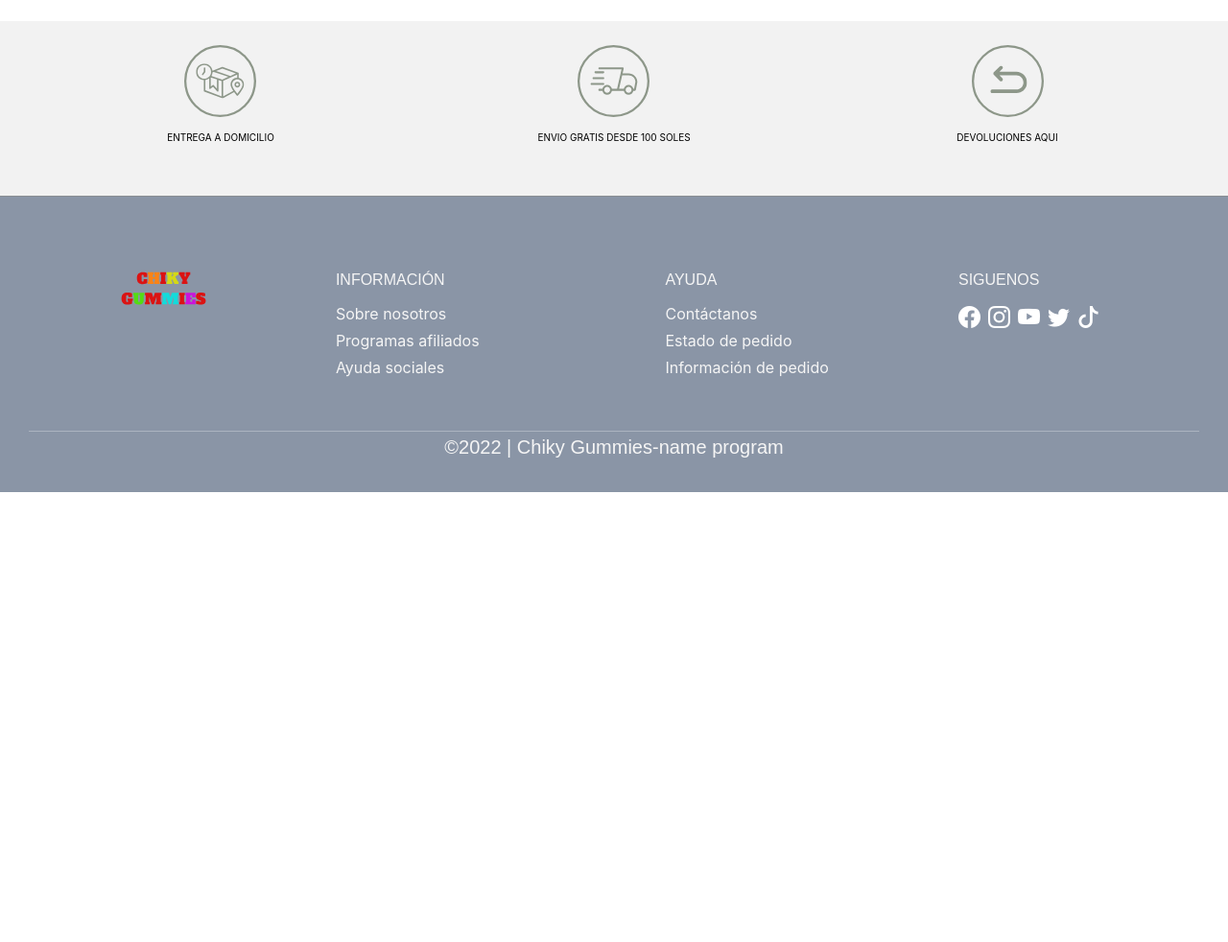
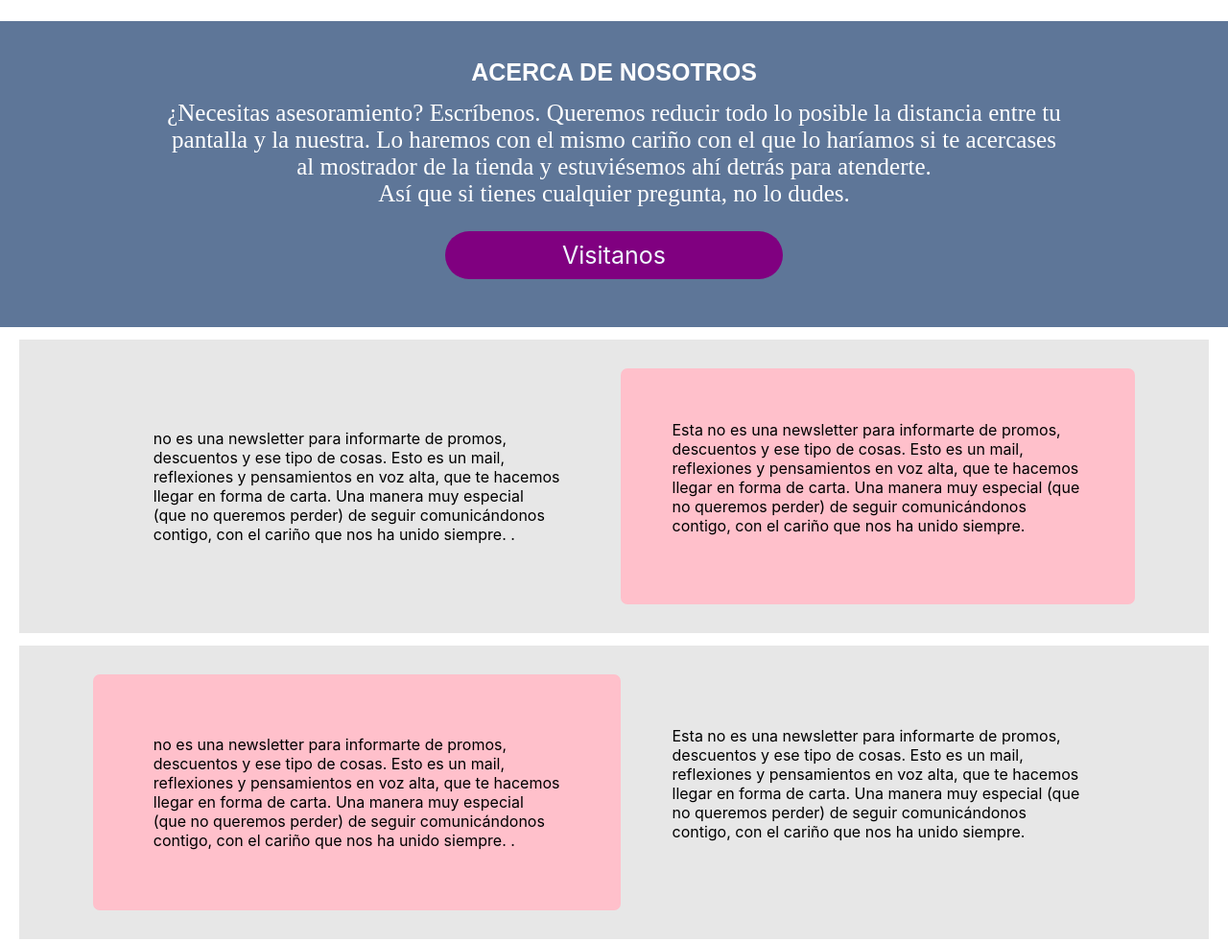
Before and after one commit to KEVIN-JOSUE/CHIKY-GUMMIES, a plain HTML site: page quienessomos.html in a window 1280 px wide. Shown: the part 160-1142 px from the top of the page at 96% size. Before the commit the page ends 800 px from the top, so only its background shows below. Drawn offline with nearby package versions, Linux system fonts and the light colour scheme; a script that the page names is missing.

Commit message:
acercadenosotros

```diff
--- /dev/null
+++ b/css/nosotros.css
@@ -0,0 +1,138 @@
+
+.contenedor-info-somos{
+    background: #1b3d6db4;
+
+    align-items: center;
+    justify-content: center;
+    padding: 25px;
+    margin-bottom: 10px;
+}
+
+.title-info-somos{
+    text-align: center;
+    font-size: 25px;
+}
+.parrafo-info-somos{
+    text-align: center;
+    color: white;
+    font-family: serif;
+    font-size: 25px;
+    padding-right: 12%;
+    padding-left: 12%;
+}
+.contenedor{
+background-color: rgb(73, 73, 158);
+height: 50vh;
+margin: 5%;
+
+display: flex;
+flex-direction: column;
+justify-content: center;
+align-items: center;
+border: rgb(161, 72, 161) 20px solid;
+margin: 20px
+}
+.buttom-info-somos{
+
+ display: flex;
+ justify-content: center;
+ align-items: center;
+
+
+}
+.button-info{
+
+    margin-top: 25px;
+    margin-bottom: 25px;
+    display:flex;
+    justify-content: center;
+    align-items: center;
+    padding: 10px 20px;
+    font-size: 25px;
+    border: none;
+    background: purple;
+    color: aliceblue;
+    cursor: pointer;
+    overflow: hidden;
+    border-radius: 25px;
+    width: 22rem;
+}
+
+/*.button span {
+
+    position: absolute ;
+    width: 100%;
+    height: 100px;
+    border-radius: 50px;
+    background: green;
+    top: -50%;
+    left: -100%;
+    transition: .3s;
+}*/
+
+
+
+
+
+
+.container-info-horizontal{
+
+    display : flex;
+   background-color:rgba(54, 51, 51, 0.116);
+   padding: 30px;
+   margin: 13px 20px;
+   padding-left: 6%;
+    padding-right: 6%;
+ }
+
+.parrafo-info1{
+    padding: 10px;
+
+}
+.parrafo-info1 p{
+
+    padding-left: 15%;
+    padding-right: 15%;
+    padding: 10%;
+
+}
+.parrafo-info2{
+
+    background: pink ;
+    border-radius: 7px;
+}
+.parrafo-info2 p{
+
+    padding-left: 15%;
+    padding-right: 15%;
+    padding: 10%;
+}
+.container-gomitas-vertical{
+
+    display : flex;
+   background-color:rgba(54, 51, 51, 0.116);
+   padding: 30px;
+   margin: 13px 20px;
+   padding-left: 6%;
+    padding-right: 6%;
+ }
+
+.parrafo-gomitas1{
+    padding: 10px;
+    background: pink ;
+    border-radius: 7px;
+}
+.parrafo-gomitas1 p{
+
+    padding-left: 15%;
+    padding-right: 15%;
+    padding: 10%;
+
+}
+
+.parrafo-gomitas2 p{
+
+    padding-left: 15%;
+    padding-right: 15%;
+    padding: 10%;
+}
--- a/quienessomos.html
+++ b/quienessomos.html
@@ -5,9 +5,11 @@
     <meta charset="UTF-8">
     <meta http-equiv="X-UA-Compatible" content="IE=edge">
     <meta name="viewport" content="width=device-width, initial-scale=1.0">
+    <link rel="stylesheet" href="./css/nosotros.css">
     <link rel="stylesheet" href="./css/style.css">
     <link rel="stylesheet" href="https://cdn.jsdelivr.net/npm/bootstrap-icons@1.9.1/font/bootstrap-icons.css">
     <title>Nosotros | Chiky Gummies </title>
+
 </head>
 
 <body>
@@ -89,33 +91,94 @@
     </header>
 
 
-    <section class="about-us">
-        <div class="contenedor">
-            <div class="servicio-cont">
-                <div class="servicio-ind">
-                    <a href="#"><img class="img-servi" src="./assets/entrega-domicilio.svg" alt=""></a>
+    <div class="contenedor-info-somos">
+        <h1 class="title-info-somos">ACERCA DE NOSOTROS</h1>
 
-                    <p class="info-i">ENTREGA A DOMICILIO</p>
+
+        <p class="parrafo-info-somos">
+            ¿Necesitas asesoramiento? Escríbenos. Queremos reducir todo lo posible la distancia entre tu pantalla y la
+            nuestra.
+            Lo haremos con el mismo cariño con el que lo haríamos si te acercases al mostrador de la tienda y
+            estuviésemos ahí detrás para atenderte. <br>
+            Así que si tienes cualquier pregunta, no lo dudes.
+        </p>
+
+        <div class="buttom-info-somos">
+            <button class="button-info">Visitanos</button>
         </div>
-                <div class="servicio-ind">
-                    <a href="#"><img class="img-servi" src="./assets/envio-gratis.svg" alt=""></a>
 
-                    <p class="info-i">ENVIO GRATIS DESDE 100 SOLES</p>
+
+
+
+
     </div>
-                <div class="servicio-ind">
-                    <a href="#"> <img class="img-servi" src="./assets/devolucion.svg" alt=""></a>
 
-                    <p class="info-i">DEVOLUCIONES AQUI</p>
+
+    <div class="container-info-horizontal">
+        <div class="parrafo-info1">
+           <p>
+            no es una newsletter para informarte de promos, descuentos y ese tipo de cosas. Esto es un mail, reflexiones
+            y pensamientos en voz alta,
+            que te hacemos llegar en forma de carta.
+            Una manera muy especial (que no queremos perder) de seguir comunicándonos contigo, con el cariño que nos ha
+            unido siempre.
+            .
+        </p>
         </div>
+
+        <div class="parrafo-info2">
+            <p>
+                Esta no es una newsletter para informarte de promos, descuentos y ese tipo de cosas. Esto es un mail,
+                reflexiones y pensamientos en voz alta,
+                que te hacemos llegar en forma de carta.
+                Una manera muy especial (que no queremos perder) de seguir comunicándonos contigo, con el cariño que nos
+                ha unido siempre.
+
+            </p>
         </div>
+
     </div>
-    </section>
+     <div class="container-gomitas-vertical">
+        <div class="parrafo-gomitas1">
+            <p>
+            no es una newsletter para informarte de promos, descuentos y ese tipo de cosas. Esto es un mail,
+            reflexiones y pensamientos en voz alta,
+            que te hacemos llegar en forma de carta.
+            Una manera muy especial (que no queremos perder) de seguir comunicándonos contigo, con el cariño que nos
+            ha unido siempre.
+            .
+        </p>
+        </div>
 
-    <footer>
+        <div class="parrafo-gomitas2">
+           <p>
+            Esta no es una newsletter para informarte de promos, descuentos y ese tipo de cosas. Esto es un mail,
+            reflexiones y pensamientos en voz alta,
+            que te hacemos llegar en forma de carta.
+            Una manera muy especial (que no queremos perder) de seguir comunicándonos contigo, con el cariño que nos
+            ha unido siempre.
+            </p>
+        </div>
+
+
+    </div>
+    <br>
+    <br>
+    <br>
+    <br>
+    <br>
+    <br>
+    <br>
+
+
+
+    <footer class="footer">
         <div class="foo-container">
             <div class="foo-logo">
                 <img src="./assets/logo.svg" height="35px">
             </div>
+
+
 
             <div class="foo-link">
                 <div class="foo-link-cont">
@@ -144,7 +207,7 @@
             </div>
 
         </div>
-        </div>
+
         <div class="foo-copy">
             <span class="copy-cont">&copy;2022 | Chiky Gummies-name program </span>
         </div>
```
Also changed, not shown: css/infochiky.css. Lines whose indentation alone changed are shown as unchanged.
